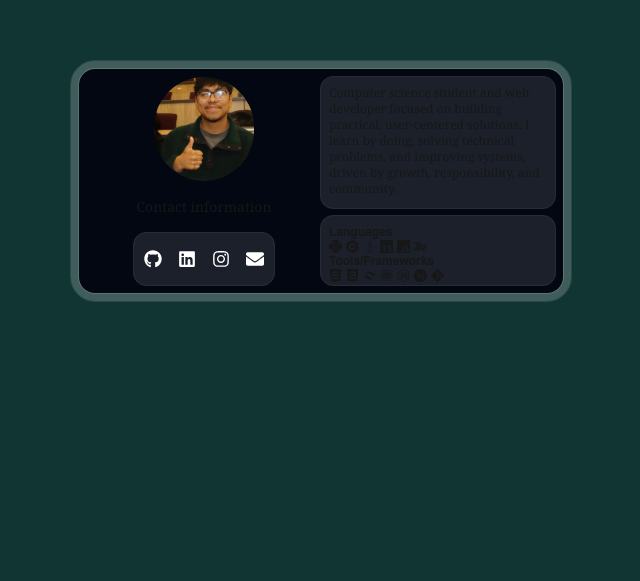
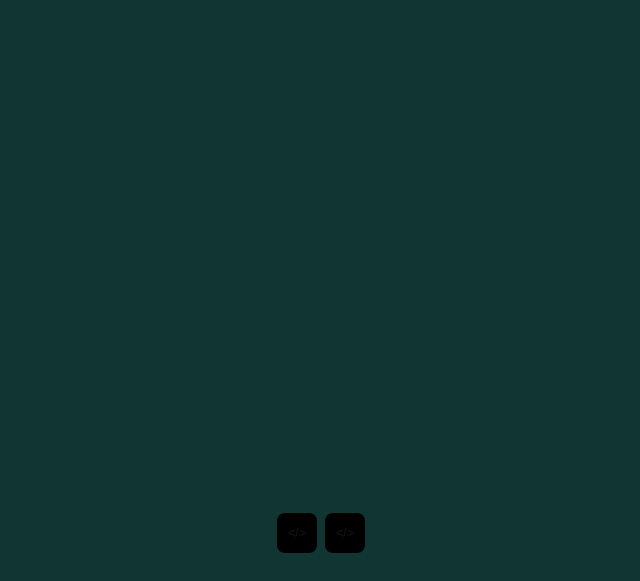
Before and after one commit to PabloAlmanza47/Personal_Website, a Next.js app: page / in a window 1280 px wide. Shown: the part 219-800 px from the top of the page, without its empty margins (319-959 px from the left). Built offline with nearby package versions, Linux system fonts and the light colour scheme.

Commit message:
added a window for about section, where the window appears like a normal computer windowCreate interactive modal window component

```diff
--- /dev/null
+++ b/components/AboutWindow.tsx
@@ -0,0 +1,30 @@
+'use client'
+import { useState } from "react";
+
+
+export default function AboutWindow() {
+  const [isOpen, setIsOpen] = useState(false)
+  return (
+    <>
+      <div className="bg-black rounded-lg w-10 h-10 flex justify-center items-center cursor-pointer" onClick={() => setIsOpen(true)}>
+          <p className="text-xs font-thin"> {'</>'} </p>
+      </div>
+      {isOpen && (
+        <div className="fixed inset-0 flex justify-center items-center z-50">
+          <div className="bg-gray-950 p-1 rounded-lg">
+            <div className="bg-gray-950 w-96 h-96 outline-2 outline-gray-500 rounded-sm">
+              <div className="bg-white/10 w-full h-4 relative rounded-t-sm">
+                  <div className="absolute left-0 flex">
+                    <button className="bg-blue-900 w-5 h-2 hover:h-4 transition-all duration-200 cursor-pointer rounded-tl-sm" onClick={() => setIsOpen(false)}></button>
+                    <button className="bg-blue-700 w-5 h-2 hover:h-4 transition-all duration-200"></button>
+                    <button className="bg-gray-600 w-5 h-2 hover:h-4 transition-all duration-200"></button>
+                  </div>
+                  <h1 className="absolute left-1/2 text-xs -translate-x-1/2 text-white/10"> All about me! </h1>
+              </div>
+            </div>
+          </div>
+        </div>
+      )}
+    </>
+  );
+}
--- /dev/null
+++ b/components/mainCard.tsx
@@ -0,0 +1,29 @@
+'use client'
+import { useState } from 'react';
+import { FaGithub, FaLinkedin, FaInstagram, FaEnvelope, FaJava} from 'react-icons/fa';
+import { SiJavascript, SiPython, SiReact, SiTypescript, SiHtml5, SiCss3, SiNodedotjs, SiNextdotjs, SiCplusplus, SiHaskell, SiTailwindcss, SiGit} from "react-icons/si";
+import Image from "next/image";
+import Link from "next/link";
+
+export default function MainCard() {
+  const [isOpen, setIsOpen] = useState(false)
+  return (
+    <>
+      <div className="bg-black rounded-lg w-10 h-10 flex justify-center items-center cursor-pointer" onClick={() => setIsOpen(true)}>
+          <p className="text-xs font-thin"> {'<'}/{'>'} </p>
+      </div>
+      {isOpen && (
+        <div className="fixed inset-0 flex justify-center items-center z-50">
+          <div className="bg-gray-950 w-96 h-96">
+            <div className="bg-white/10 w-full h-4 relative">
+                <button className="bg-red-500 w-4 h-2 absolute hover:h-4 transition-all duration-200 cursor-pointer" onClick={() => setIsOpen(false)}></button>
+                <button className="bg-yellow-500 w-4 h-2 absolute left-4 hover:h-4 transition-all duration-200"></button>
+                <button className="bg-green-500 w-4 h-2 absolute left-8 hover:h-4 transition-all duration-200"></button>
+                <h1 className="absolute left-1/2 text-xs -translate-x-1/2 text-white/10"> All about me! </h1>
+            </div>
+          </div>
+        </div>
+      )}
+    </>
+  );
+}
--- a/src/app/page.tsx
+++ b/src/app/page.tsx
@@ -1,100 +1,13 @@
-import Image from "next/image";
-import Link from "next/link";
-import { FaGithub, FaLinkedin, FaInstagram, FaEnvelope, FaJava} from 'react-icons/fa';
-import { SiJavascript, SiPython, SiReact, SiTypescript, SiHtml5, SiCss3, SiNodedotjs, SiNextdotjs, SiCplusplus, SiHaskell, SiTailwindcss, SiGit} from "react-icons/si";
+import MainCard from "../../components/mainCard";
+import AboutWindow from "../../components/AboutWindow";
 
 export default function Home() {
   return (
-    <main className="bg-[#113532] font-bold flex justify-center items-center h-screen">
-        <div className="bg-white/20 p-2 outline outline-white/10 backdrop-blur-md w-125 h-60 relative rounded-3xl">
-          <div className="bg-gray-950 w-full h-full flex flex-row rounded-2xl p-2 outline outline-white/15">
-            {/* Personal information */}
-            <div className="w-1/2 flex flex-col justify-center">
-              {/* Top part */}
-              <div className="flex justify-center h-full">
-                <Image
-                  src="/Pablo.jpg"
-                  alt="me"
-                  width={100}
-                  height={100}
-                  className="rounded-full object-cover"
-                />
-              </div>
-              {/* Bottom Part */}
-              <div className="flex flex-col items-center h-full ">
-                <h1 className="flex flex-1 text-sm font-thin font-serif justify-center items-center">
-                  Contact information
-                </h1>
-                <div className="bg-white/10 rounded-xl outline outline-white/15 flex flex-1 text-xs gap-4 justify-center items-center w-35">
-                  <a
-                    href="https://github.com/PabloAlmanza47"
-                    target="_blank"
-                    rel="noopener noreferrer"
-                    className="text-white hover:text-gray-950 transition"
-                  >
-                    <FaGithub size={18} />
-                  </a>
-                  <a
-                    href="https://www.linkedin.com/in/pabloalmanza/"
-                    target="_blank"
-                    rel="noopener noreferrer"
-                    className="text-white hover:text-gray-950 transition"
-                  >
-                    <FaLinkedin size={18} />
-                  </a>
-                  <a
-                    href="https://www.instagram.com/mindsetofpablo/"
-                    target="_blank"
-                    rel="noopener noreferrer"
-                    className="text-white hover:text-gray-950 transition"
-                  >
-                    <FaInstagram size={18} />
-                  </a>
-                  <a
-                    href="mailto:pabloalmanza3247@gmail.com"
-                    className="text-white hover:text-gray-950 transition"
-                  >
-                    <FaEnvelope size={18} />
-                  </a>
-
-                </div>
-              </div>
-            </div>
-            {/* Skills */}
-            <div className="w-1/2 flex flex-col gap-2">
-              <div className="bg-white/10 rounded-xl outline outline-white/15 h-2/3 p-2">
-                <p className="text-xs font-thin font-serif">
-                  Computer science student and web developer focused on building practical, user-centered solutions. I learn by doing, solving technical problems, and improving systems, driven by growth, responsibility, and community.
-                </p>
-              </div>
-              <div className="bg-white/10 rounded-xl outline outline-white/15 h-1/3 p-2 flex flex-col">
-                <h2 className="font-bold text-xs">
-                  Languages
-                </h2>
-                <div className="flex flex-row gap-1">
-                  <SiPython size={13} />
-                  <SiCplusplus size={13} />
-                  <FaJava size={13} />
-                  <SiTypescript size={13} />
-                  <SiJavascript size={13} />
-                  <SiHaskell size={13} />
-                </div>
-                <h2 className="font-bold text-xs">
-                  Tools/Frameworks
-                </h2>
-                <div className="flex flex-row gap-1">
-                  <SiHtml5 size={13} />
-                  <SiCss3 size={13} />
-                  <SiTailwindcss size={13} />
-                  <SiReact size={13} />
-                  <SiNodedotjs size={13} />
-                  <SiNextdotjs size={13} />
-                  <SiGit size={13} />
-                </div>
-              </div>
-            </div>
-          </div>
-        </div>
+    <main className="bg-[#113532] font-bold flex justify-center items-center h-screen relative">
+      <div className="w-96 h-14 rounded-xl flex flex-row justify-center items-center gap-2 absolute bottom-5">
+        <AboutWindow />
+        <MainCard />
+      </div>
     </main>
   );
 }
```
